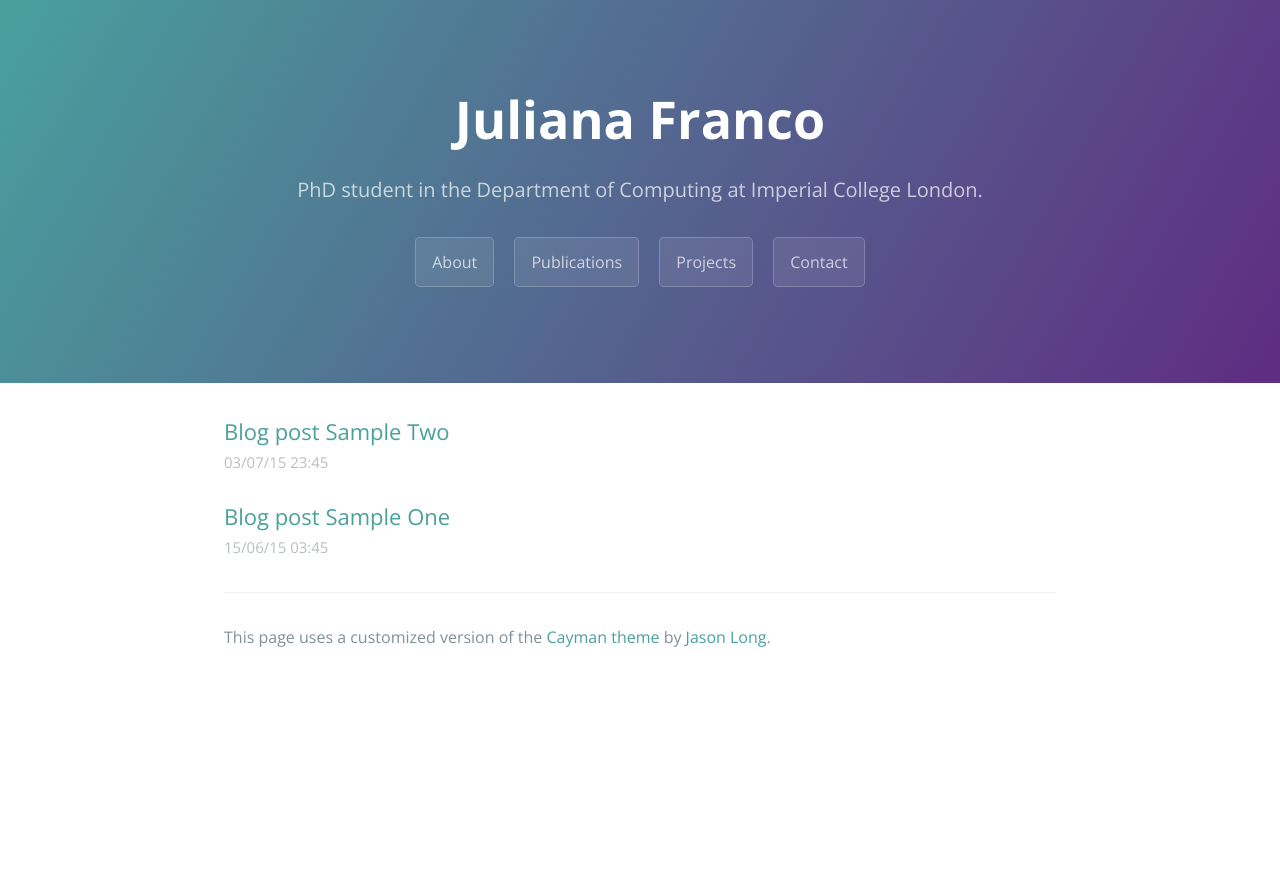
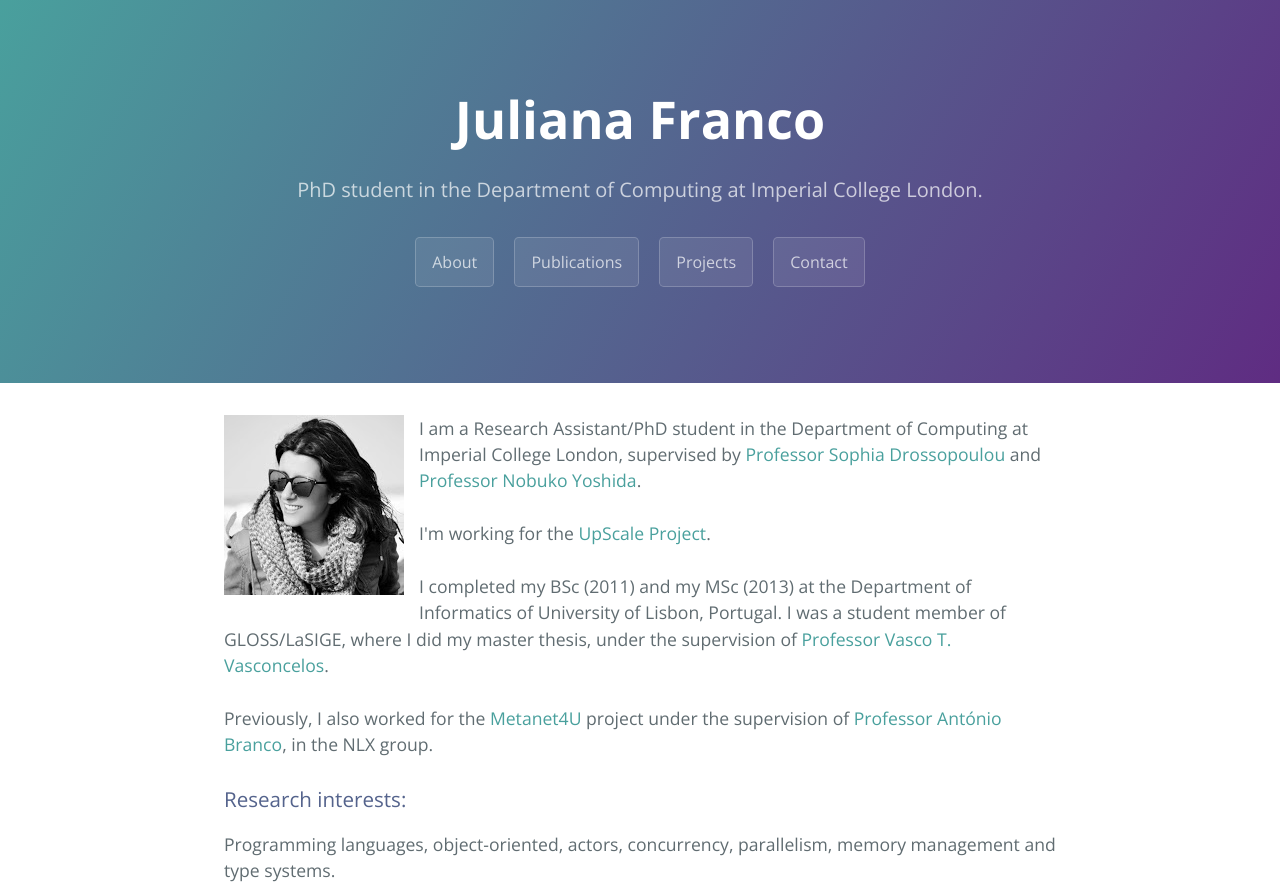
Before and after one commit to jupvfranco/jupvfranco.github.io, a plain HTML site: page index.html in a window 1280 px wide. Shown: the top 887 px of the page. Before the commit the page ends 800 px from the top, so only its background shows below. Drawn offline with nearby package versions, Linux system fonts and the light colour scheme.

Commit message:
trying example

```diff
--- a/index.html
+++ b/index.html
@@ -20,18 +20,48 @@
     <a href="." class="btn">Contact</a>
   </section>
   <section class="main-content">
-    <article>
-      <header>
-        <a href='Blog-post-Sample-Two-2015-07-03-23-45.html' class='blog-index-link'>Blog post Sample Two</a>
-        <time pubdate datetime='2015-07-03T23:45:00' class='blog-index-date'>03/07/15 23:45</time>
-      </header>
-    </article><br/>
-    <article>
+
+    <div>
+      <img style="float: left; margin: 0px 15px 15px 0px;" src="files/me.jpg" alt="my photo">
+      <span>
+        I am a Research Assistant/PhD student in the Department of Computing at
+        Imperial College London, supervised by
+        <a href="https://wp.doc.ic.ac.uk/sd/">Professor Sophia Drossopoulou</a> and
+        <a href="http://www.imperial.ac.uk/people/n.yoshida">Professor Nobuko Yoshida</a>.
+        <BR>
+        <BR>
+        I'm working for the
+        <a href="https://upscale.project.cwi.nl/">UpScale Project</a>.
+      </span>
+    </div>
+    <BR>
+    <div>
+      I completed my BSc (2011) and my MSc (2013) at the Department of Informatics
+      of University of Lisbon, Portugal.
+      I was a student member of GLOSS/LaSIGE, where I did my master thesis,
+      under the supervision of
+      <a href="http://www.di.fc.ul.pt/~vv/">Professor Vasco T. Vasconcelos</a>.
+    </div>
+    <BR>
+    <div>
+      Previously, I also worked for the
+      <a href="http://metanet4u.eu/">Metanet4U</a>
+      project under the supervision of
+      <a href="http://www.di.fc.ul.pt/~ahb/">Professor António Branco</a>,
+      in the NLX group.
+    </div>
+    <BR>
+    <header>
+      <h3>Research interests:</h3>
+      Programming languages, object-oriented, actors,
+      concurrency, parallelism, memory management and type systems.
+    </header>
+    <!-- <article>
       <header>
         <a href='Blog-post-Sample-One-2015-06-15-03-45.html' class='blog-index-link'>Blog post Sample One</a>
         <time pubdate datetime='2015-06-15T03:45:00' class='blog-index-date'>15/06/15 03:45</time>
       </header>
-    </article>
+    </article> -->
     <footer class="site-footer">
       <!-- <span class="site-footer-owner"><a href="">Some link</a> in a cool footer owned by <a href="">You</a> &copy; 2015-.</span> -->
       <span class="site-footer-credits">This page uses a customized version of the <a href="https://github.com/jasonlong/cayman-theme">Cayman theme</a> by <a href="https://twitter.com/jasonlong">Jason Long</a>.</span>
```
Also changed, not shown: files/me.jpg (added).
